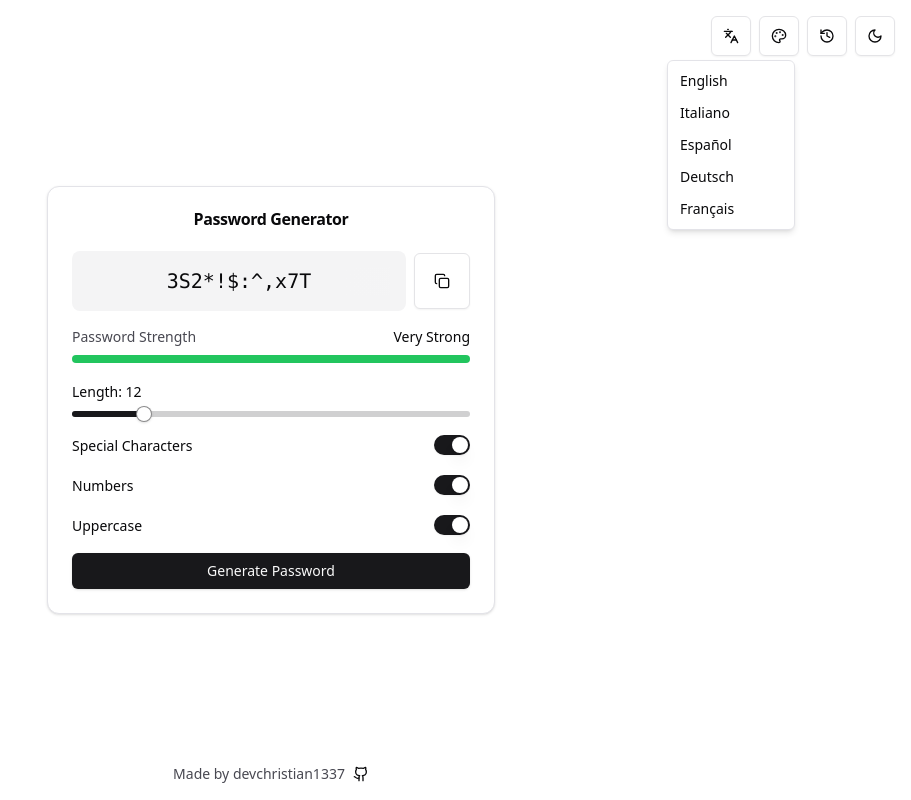
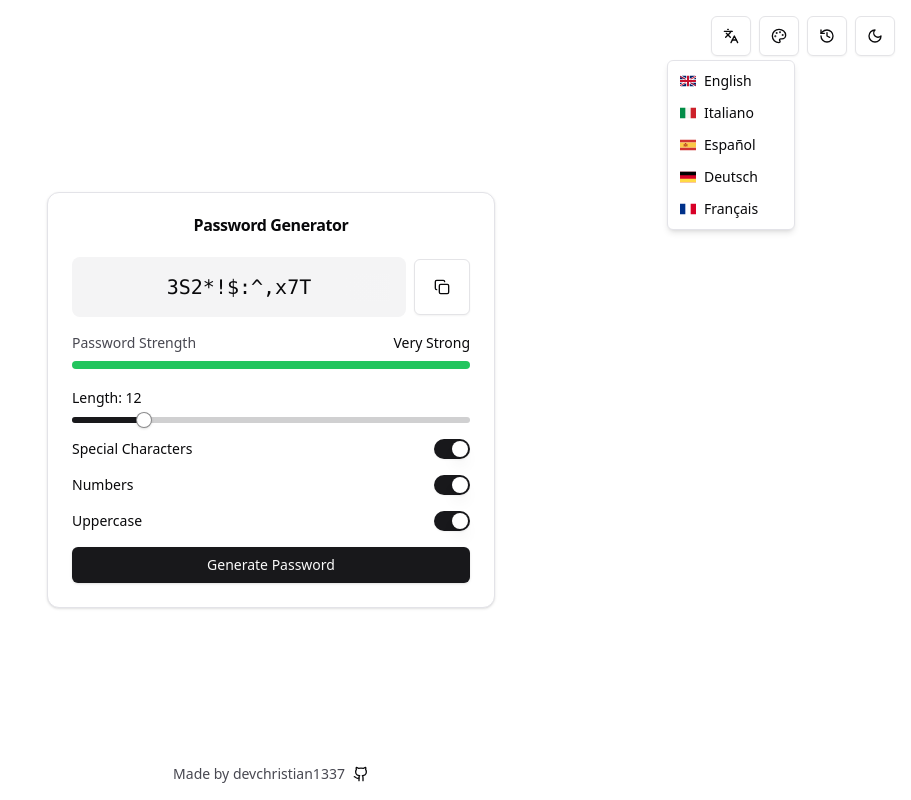
Before and after one commit to devchristian1337/password-generator, a React (Vite) app: page / in a window 1280 px wide. Both pictures are taken after a click on the button 1100 px from the left and 36 px from the top of the page. Shown: the whole page, without its empty margins (369-1280 px from the left). Built offline with nearby package versions, Linux system fonts and the light colour scheme.

Commit message:
Language Icons

```diff
--- a/package.json
+++ b/package.json
@@ -22,6 +22,7 @@
     "@shadcn/ui": "^0.0.4",
     "class-variance-authority": "^0.7.0",
     "clsx": "^2.1.1",
+    "country-flag-icons": "^1.5.13",
     "framer-motion": "^11.11.10",
     "lucide-react": "^0.454.0",
     "next-themes": "^0.3.0",
--- a/src/App.tsx
+++ b/src/App.tsx
@@ -33,6 +33,7 @@ import {
 import { toast } from "sonner"
 import { Toaster } from "sonner"
 import { Github } from "lucide-react"
+import { GB, IT, ES, DE, FR } from 'country-flag-icons/react/3x2'
 
 const translations = {
   en: {
@@ -423,26 +424,31 @@ function App() {
               <Button
                 variant="outline"
                 size="icon"
-                className="h-10 w-10"
+                className="h-10 w-10 cursor-pointer"
               >
                 <Languages className="h-4 w-4" />
               </Button>
             </motion.div>
           </DropdownMenuTrigger>
           <DropdownMenuContent>
-            <DropdownMenuItem onClick={() => setLanguage('en')}>
+            <DropdownMenuItem onClick={() => setLanguage('en')} className="flex items-center gap-2 cursor-pointer">
+              <GB className="w-4 h-4" />
               English
             </DropdownMenuItem>
-            <DropdownMenuItem onClick={() => setLanguage('it')}>
+            <DropdownMenuItem onClick={() => setLanguage('it')} className="flex items-center gap-2 cursor-pointer">
+              <IT className="w-4 h-4" />
               Italiano
             </DropdownMenuItem>
-            <DropdownMenuItem onClick={() => setLanguage('es')}>
+            <DropdownMenuItem onClick={() => setLanguage('es')} className="flex items-center gap-2 cursor-pointer">
+              <ES className="w-4 h-4" />
               Español
             </DropdownMenuItem>
-            <DropdownMenuItem onClick={() => setLanguage('de')}>
+            <DropdownMenuItem onClick={() => setLanguage('de')} className="flex items-center gap-2 cursor-pointer">
+              <DE className="w-4 h-4" />
               Deutsch
             </DropdownMenuItem>
-            <DropdownMenuItem onClick={() => setLanguage('fr')}>
+            <DropdownMenuItem onClick={() => setLanguage('fr')} className="flex items-center gap-2 cursor-pointer">
+              <FR className="w-4 h-4" />
               Français
             </DropdownMenuItem>
           </DropdownMenuContent>
@@ -454,7 +460,7 @@ function App() {
               <Button
                 variant="outline"
                 size="icon"
-                className="h-10 w-10"
+                className="h-10 w-10 cursor-pointer"
               >
                 <Palette className="h-4 w-4" />
               </Button>
@@ -474,7 +480,7 @@ function App() {
               <Button
                 variant="outline"
                 size="icon"
-                className="h-10 w-10"
+                className="h-10 w-10 cursor-pointer"
               >
                 <History className="h-4 w-4" />
               </Button>
@@ -522,10 +528,10 @@ function App() {
                 passwordHistory.map((pwd, index) => (
                   <div
                     key={index}
-                    className="flex items-center justify-between p-2 bg-muted rounded-lg hover:bg-muted/80 transition-colors relative group"
+                    className="flex items-center justify-between p-2 bg-muted rounded-lg hover:bg-muted/80 transition-colors relative group cursor-default"
                   >
-                    <div className="flex-1 relative">
-                      <span className="font-mono text-sm text-foreground truncate block select-none">
+                    <div className="flex-1 relative cursor-text">
+                      <span className="font-mono text-sm text-foreground truncate block">
                         {pwd}
                       </span>
                       <div className="absolute inset-y-0 right-0 w-12 bg-gradient-to-l from-muted to-transparent" />
@@ -588,7 +594,7 @@ function App() {
             variant="outline"
             size="icon"
             onClick={toggleTheme}
-            className="h-10 w-10"
+            className="h-10 w-10 cursor-pointer"
           >
             <AnimatePresence mode="wait">
               {theme === 'light' ? (
@@ -677,7 +683,7 @@ function App() {
                       mass: 0.8
                     }}
                   >
-                    <div className="relative select-none">
+                    <div className="relative select-none cursor-default">
                       <div className="whitespace-nowrap overflow-hidden text-foreground">
                         {isGenerating ? scrambledText : (password || t.placeholder)}
                       </div>
@@ -759,7 +765,7 @@ function App() {
 
                 <div className="space-y-4">
                   <div className="space-y-2">
-                    <Label className="text-foreground">
+                    <Label className="text-foreground cursor-pointer">
                       <AnimatePresence mode="wait">
                         <motion.span
                           key={language + "length"}
@@ -780,64 +786,34 @@ function App() {
                       min={8}
                       max={32}
                       step={1}
-                      className="text-foreground"
+                      className="text-foreground cursor-pointer"
                     />
                   </div>
 
                   <div className="flex items-center justify-between text-foreground">
-                    <AnimatePresence mode="wait">
-                      <motion.div
-                        key={language + "specialChars"}
-                        initial="enter"
-                        animate="center"
-                        exit="exit"
-                        variants={textVariants}
-                        transition={textTransition}
-                      >
-                        <Label>{t.specialChars}</Label>
-                      </motion.div>
-                    </AnimatePresence>
+                    <Label className="cursor-pointer">{t.specialChars}</Label>
                     <Switch
                       checked={useSpecialChars}
                       onCheckedChange={setUseSpecialChars}
+                      className="cursor-pointer"
                     />
                   </div>
 
                   <div className="flex items-center justify-between text-foreground">
-                    <AnimatePresence mode="wait">
-                      <motion.div
-                        key={language + "numbers"}
-                        initial="enter"
-                        animate="center"
-                        exit="exit"
-                        variants={textVariants}
-                        transition={textTransition}
-                      >
-                        <Label>{t.numbers}</Label>
-                      </motion.div>
-                    </AnimatePresence>
+                    <Label className="cursor-pointer">{t.numbers}</Label>
                     <Switch
                       checked={useNumbers}
                       onCheckedChange={setUseNumbers}
+                      className="cursor-pointer"
                     />
                   </div>
 
                   <div className="flex items-center justify-between text-foreground">
-                    <AnimatePresence mode="wait">
-                      <motion.div
-                        key={language + "uppercase"}
-                        initial="enter"
-                        animate="center"
-                        exit="exit"
-                        variants={textVariants}
-                        transition={textTransition}
-                      >
-                        <Label>{t.uppercase}</Label>
-                      </motion.div>
-                    </AnimatePresence>
+                    <Label className="cursor-pointer">{t.uppercase}</Label>
                     <Switch
                       checked={useUppercase}
                       onCheckedChange={setUseUppercase}
+                      className="cursor-pointer"
                     />
                   </div>
                 </div>
```
Also changed, not shown: 1 other file (tests, documents, lock files or other folders).
